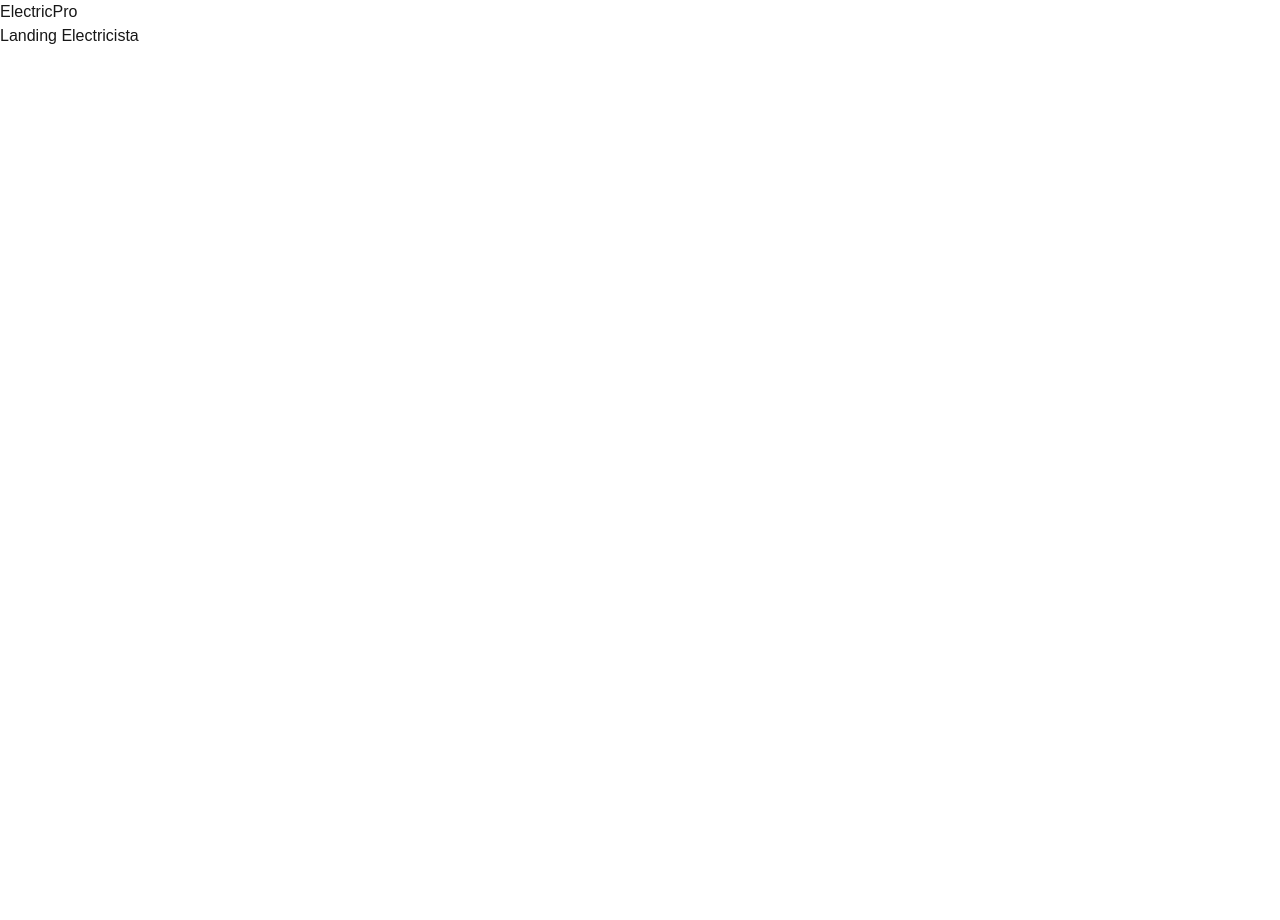
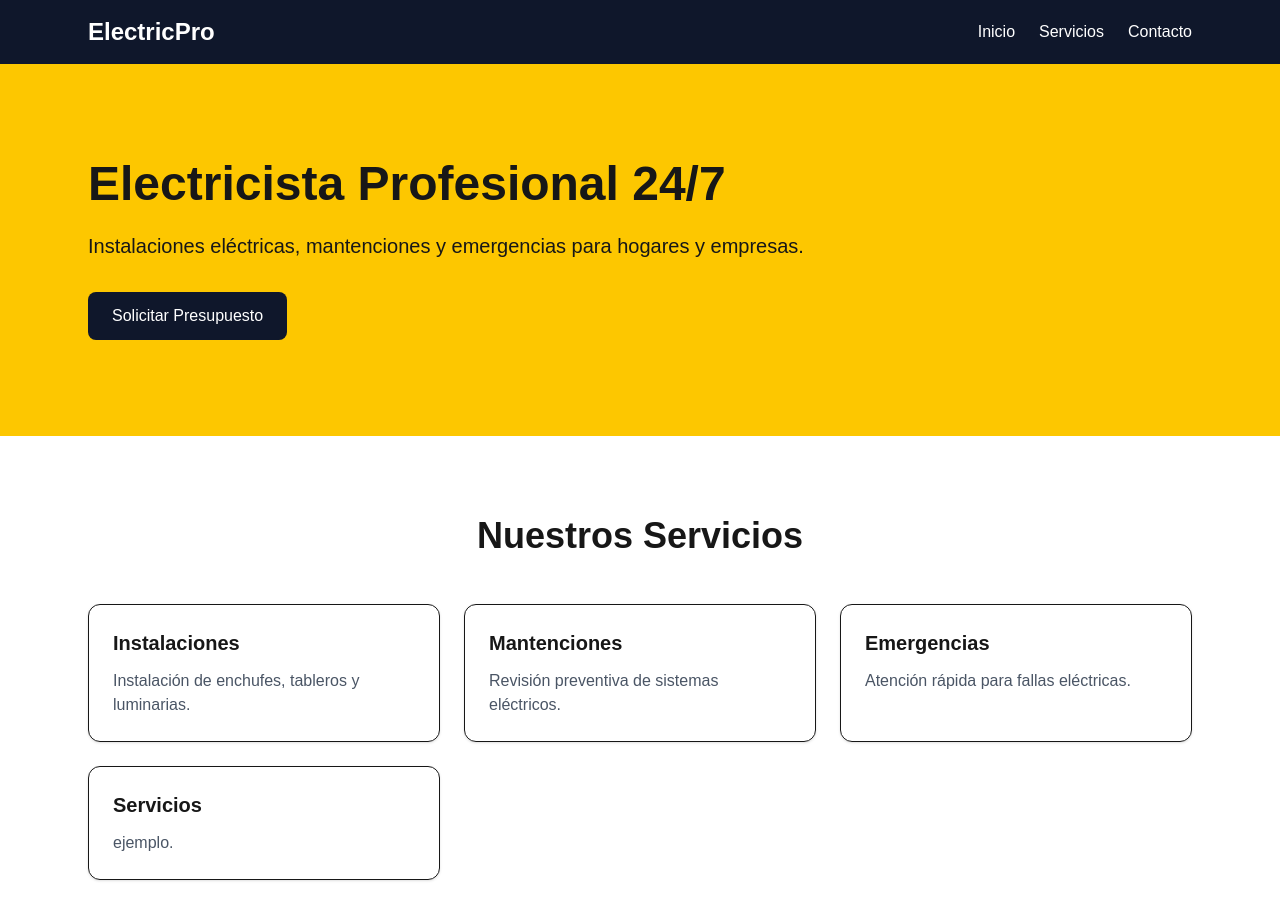
Before and after one commit to beastroza-art/landing-electricista, a Next.js app: page / in a window 1280 px wide. Shown: the top 920 px of the page. Before the commit the page ends 800 px from the top, so only its background shows below. Built offline with nearby package versions, Linux system fonts and the light colour scheme.

Commit message:
feat: add hero section and reusable service cards

```diff
--- a/app/page.tsx
+++ b/app/page.tsx
@@ -1,11 +1,13 @@
-import Navbar from "@/components/navbar";
+import Navbar from "@/components/Navbar";
+import Hero from "@/components/Hero";
+import Services from "@/components/Services";
 
 export default function Home() {
   return (
     <main>
       <Navbar />
-
-      <h1>Landing Electricista</h1>
+      <Hero />
+      <Services />
     </main>
   );
 }
--- /dev/null
+++ b/components/Hero.tsx
@@ -0,0 +1,20 @@
+export default function Hero() {
+  return (
+    <section className="bg-yellow-400 py-24">
+      <div className="max-w-6xl mx-auto px-6">
+        <h1 className="text-5xl font-bold">
+          Electricista Profesional 24/7
+        </h1>
+
+        <p className="mt-6 text-xl">
+          Instalaciones eléctricas, mantenciones
+          y emergencias para hogares y empresas.
+        </p>
+
+        <button className="mt-8 bg-slate-900 text-white px-6 py-3 rounded-lg">
+          Solicitar Presupuesto
+        </button>
+      </div>
+    </section>
+  );
+}
--- /dev/null
+++ b/components/ServiceCard.tsx
@@ -0,0 +1,21 @@
+type ServiceCardProps = {
+  title: string;
+  description: string;
+};
+
+export default function ServiceCard({
+  title,
+  description,
+}: ServiceCardProps) {
+  return (
+    <div className="border rounded-xl p-6 shadow-sm">
+      <h3 className="text-xl font-bold">
+        {title}
+      </h3>
+
+      <p className="mt-3 text-gray-600">
+        {description}
+      </p>
+    </div>
+  );
+}
--- /dev/null
+++ b/components/Services.tsx
@@ -0,0 +1,35 @@
+import ServiceCard from "./ServiceCard";
+
+export default function Services() {
+  return (
+    <section className="py-20">
+      <div className="max-w-6xl mx-auto px-6">
+        <h2 className="text-4xl font-bold text-center">
+          Nuestros Servicios
+        </h2>
+
+        <div className="grid md:grid-cols-3 gap-6 mt-12">
+          <ServiceCard
+            title="Instalaciones"
+            description="Instalación de enchufes, tableros y luminarias."
+          />
+
+          <ServiceCard
+            title="Mantenciones"
+            description="Revisión preventiva de sistemas eléctricos."
+          />
+
+          <ServiceCard
+            title="Emergencias"
+            description="Atención rápida para fallas eléctricas."
+          />
+
+          <ServiceCard
+            title="Servicios"
+            description="ejemplo."
+          />
+        </div>
+      </div>
+    </section>
+  );
+}
--- a/components/navbar.tsx
+++ b/components/navbar.tsx
@@ -1,7 +1,17 @@
 export default function Navbar() {
   return (
-    <nav>
-      <h2>ElectricPro</h2>
+    <nav className="bg-slate-900 text-white">
+      <div className="max-w-6xl mx-auto px-6 py-4 flex justify-between items-center">
+        <h2 className="text-2xl font-bold">
+          ElectricPro
+        </h2>
+
+        <ul className="flex gap-6">
+          <li>Inicio</li>
+          <li>Servicios</li>
+          <li>Contacto</li>
+        </ul>
+      </div>
     </nav>
   );
 }
```
